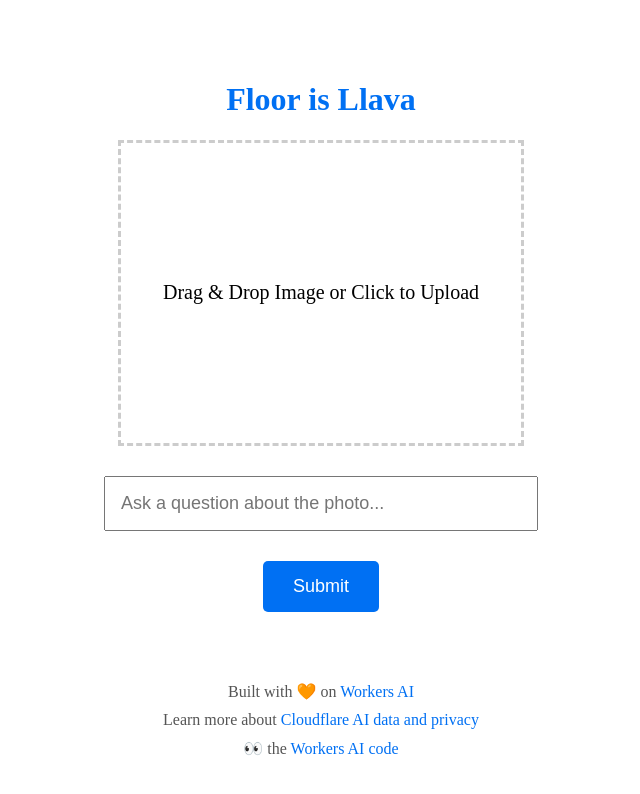
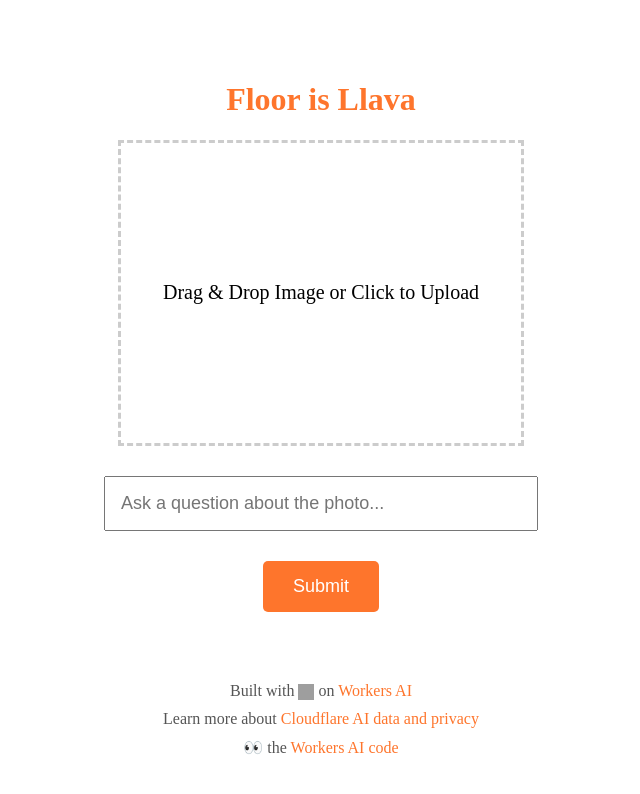
Before and after one commit to gloriatheima/gr-llava-workers-ai, a SvelteKit app: page / in a window 1280 px wide. Shown: the top 794 px of the page, without its empty margins (319-959 px from the left). Built offline with nearby package versions, Linux system fonts and the light colour scheme; grey boxes are pictures that could not be loaded.

Commit message:
modify UI

```diff
--- a/src/routes/+page.svelte
+++ b/src/routes/+page.svelte
@@ -1,24 +1,26 @@
 <script lang="ts">
 	import { onMount } from 'svelte';
-	let image: File | null = null;
-	let imageUrl: string | null = null;
-	let question: string = '';
-	let isDragging: boolean = false;
-	let description: string | null = null;
-	let isLoading: boolean = false;
+	let image: File | null = null;           // 存储上传的图片文件
+	let imageUrl: string | null = null;       // 图片的URL，用于预览
+	let question: string = '';                // 用户输入的问题
+	let isDragging: boolean = false;			// 是否正在拖拽文件
+	let description: string | null = null;		// 服务器返回的回答
+	let isLoading: boolean = false;				// 是否正在加载中
 
 	const MAX_WIDTH = 800;
 	const MAX_HEIGHT = 800;
 
 	const resizeImage = (file: File): Promise<File> => {
+		// 创建一个Promise来异步处理图片调整
 		return new Promise((resolve) => {
 			const img = new Image();
 			img.src = URL.createObjectURL(file);
 			img.onload = () => {
 				const canvas = document.createElement('canvas');
+				// 创建canvas来调整图片尺寸
 				let width = img.width;
 				let height = img.height;
-
+				// 根据最大尺寸调整图片
 				if (width > height) {
 					if (width > MAX_WIDTH) {
 						height = Math.round((height * MAX_WIDTH) / width);
@@ -30,12 +32,12 @@
 						height = MAX_HEIGHT;
 					}
 				}
-
+				// 绘制调整后的图片
 				canvas.width = width;
 				canvas.height = height;
 				const ctx = canvas.getContext('2d');
 				ctx.drawImage(img, 0, 0, width, height);
-
+				// 转换回文件对象
 				canvas.toBlob((blob) => {
 					if (blob) {
 						resolve(new File([blob], file.name, { type: file.type }));
@@ -92,6 +94,7 @@
 		formData.append('question', question);
 
 		try {
+			// 发送请求到服务器
 			const response = await fetch('/api/ask', {
 				method: 'POST',
 				body: formData
@@ -100,7 +103,7 @@
 				description: string;
 			};
 			const result: Result = await response.json();
-			description = result.description; // Store the description from the response
+			description = result.description; 		// 存储服务器返回的回答
 		} catch (error) {
 			console.error('Error submitting form:', error);
 			description = 'An error occurred while processing your request.';
@@ -151,10 +154,11 @@
 	{/if}
 	<div class="footer">
 		<p>
-			Built with 🧡 on <a href="https://developers.cloudflare.com/workers-ai/" target="_blank"
-				>Workers AI</a
-			>
-		</p>
+  Built with <img src="./img/cloudflare.gif" alt="love" style="width: 16px; height: 16px; vertical-align: middle;"> on <a href="https://developers.cloudflare.com/workers-ai/" target="_blank"
+    >Workers AI</a
+  >
+</p>
+
 		<p>
 			Learn more about <a
 				href="https://developers.cloudflare.com/workers-ai/privacy/"
@@ -180,7 +184,7 @@
 	}
 
 	h1 {
-		color: #0070f3;
+		color: #fe752c;
 	}
 
 	.upload-area {
@@ -215,7 +219,7 @@
 
 	.submit-button {
 		padding: 15px 30px;
-		background-color: #0070f3;
+		background-color: #fe752c;
 		color: white;
 		border: none;
 		border-radius: 5px;
@@ -224,13 +228,13 @@
 	}
 
 	.submit-button:hover {
-		background-color: #005bb5;
+		background-color: #fe752c;
 	}
 
 	.loading-indicator {
 		margin-top: 30px;
 		font-size: 18px;
-		color: #0070f3;
+		color: #fe752c;
 	}
 
 	.description {
@@ -238,10 +242,10 @@
 		font-size: 20px;
 		font-weight: bold;
 		padding: 20px;
-		border: 3px solid #0070f3;
+		border: 3px solid #fe752c;
 		border-radius: 5px;
 		background-color: #e0f7fa;
-		color: #0070f3;
+		color: #fe752c;
 		max-width: 80%;
 		text-align: center;
 	}
@@ -258,7 +262,7 @@
 	}
 
 	.footer a {
-		color: #0070f3;
+		color: #fe752c;
 		text-decoration: none;
 	}
 
```
Also changed, not shown: src/img/cloudflare.gif (added).
